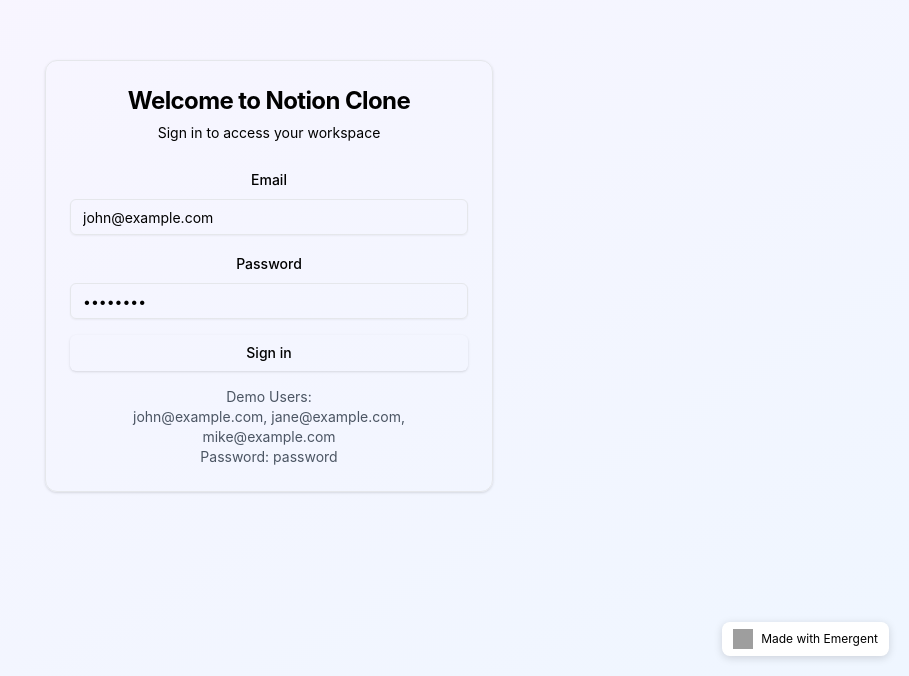
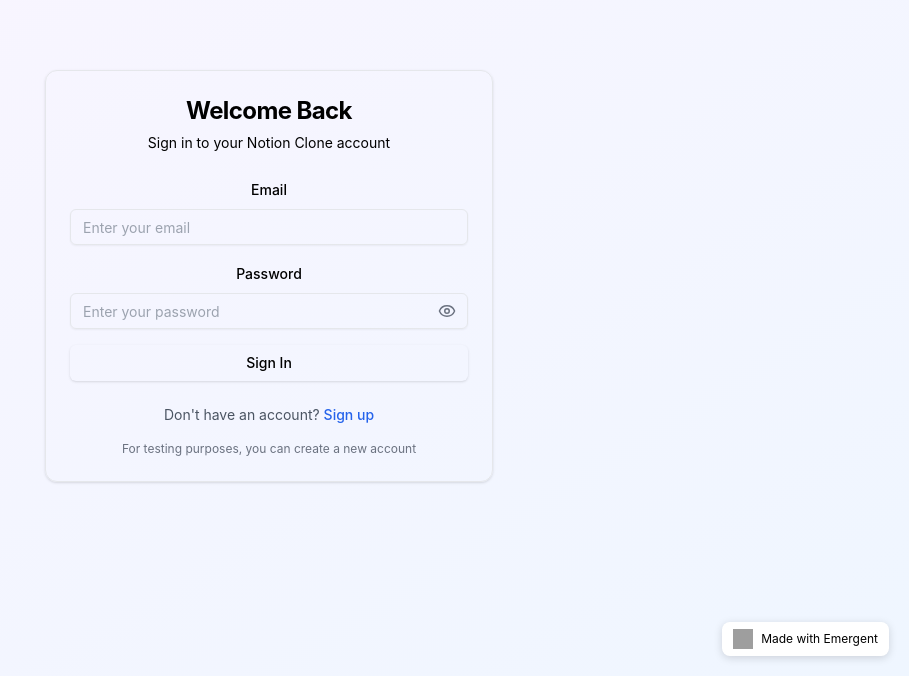
Before and after one commit to Gokul0616/marker2, a React (Create React App) app in the folder frontend/: page /login in a window 1280 px wide. Shown: the part 124-800 px from the top of the page, without its empty margins (371-1280 px from the left). Built offline with nearby package versions, Linux system fonts and the light colour scheme; grey boxes are pictures that could not be loaded.

Commit message:
auto-commit for bc28937d-f6b0-4767-9e41-1aaa859007a3

```diff
--- a/frontend/src/pages/LoginPage.js
+++ b/frontend/src/pages/LoginPage.js
@@ -6,12 +6,17 @@ import { Input } from '../components/ui/input';
 import { Label } from '../components/ui/label';
 import { Card, CardContent, CardDescription, CardHeader, CardTitle } from '../components/ui/card';
 import { toast } from 'sonner';
+import MFAVerification from '../components/MFA/MFAVerification';
+import { Eye, EyeOff } from 'lucide-react';
 
 const LoginPage = () => {
-  const [email, setEmail] = useState('john@example.com');
-  const [password, setPassword] = useState('password');
+  const [email, setEmail] = useState('');
+  const [password, setPassword] = useState('');
+  const [showPassword, setShowPassword] = useState(false);
   const [loading, setLoading] = useState(false);
-  const { login } = useAuth();
+  const [mfaRequired, setMfaRequired] = useState(false);
+  const [mfaUserId, setMfaUserId] = useState(null);
+  const { login, verifyMFA } = useAuth();
   const navigate = useNavigate();
 
   const handleSubmit = async (e) => {
@@ -23,6 +28,10 @@ const LoginPage = () => {
     if (result.success) {
       toast.success('Login successful!');
       navigate('/');
+    } else if (result.mfaRequired) {
+      setMfaRequired(true);
+      setMfaUserId(result.userId);
+      toast.info('Please verify with your backup code');
     } else {
       toast.error(result.error || 'Login failed');
     }
@@ -30,13 +39,38 @@ const LoginPage = () => {
     setLoading(false);
   };
 
+  const handleMFASuccess = (response) => {
+    setMfaRequired(false);
+    toast.success('Login successful!');
+    navigate('/');
+  };
+
+  const handleMFACancel = () => {
+    setMfaRequired(false);
+    setMfaUserId(null);
+  };
+
+  const handleRegister = () => {
+    navigate('/register');
+  };
+
+  if (mfaRequired) {
+    return (
+      <MFAVerification
+        userId={mfaUserId}
+        onSuccess={handleMFASuccess}
+        onCancel={handleMFACancel}
+      />
+    );
+  }
+
   return (
     <div className="min-h-screen flex items-center justify-center bg-gradient-to-br from-purple-50 to-blue-50 p-4">
       <Card className="w-full max-w-md">
         <CardHeader className="text-center">
-          <CardTitle className="text-2xl font-bold">Welcome to Notion Clone</CardTitle>
+          <CardTitle className="text-2xl font-bold">Welcome Back</CardTitle>
           <CardDescription>
-            Sign in to access your workspace
+            Sign in to your Notion Clone account
           </CardDescription>
         </CardHeader>
         <CardContent>
@@ -49,28 +83,48 @@ const LoginPage = () => {
                 value={email}
                 onChange={(e) => setEmail(e.target.value)}
                 required
-                placeholder="john@example.com"
+                placeholder="Enter your email"
               />
             </div>
             <div className="space-y-2">
               <Label htmlFor="password">Password</Label>
+              <div className="relative">
                 <Input
                   id="password"
-                type="password"
+                  type={showPassword ? "text" : "password"}
                   value={password}
                   onChange={(e) => setPassword(e.target.value)}
                   required
                   placeholder="Enter your password"
                 />
+                <button
+                  type="button"
+                  onClick={() => setShowPassword(!showPassword)}
+                  className="absolute right-3 top-1/2 transform -translate-y-1/2 text-gray-500 hover:text-gray-700"
+                >
+                  {showPassword ? <EyeOff size={18} /> : <Eye size={18} />}
+                </button>
+              </div>
             </div>
             <Button type="submit" className="w-full" disabled={loading}>
-              {loading ? 'Signing in...' : 'Sign in'}
+              {loading ? 'Signing in...' : 'Sign In'}
             </Button>
           </form>
-          <div className="mt-4 text-center text-sm text-gray-600">
-            <p>Demo Users:</p>
-            <p>john@example.com, jane@example.com, mike@example.com</p>
-            <p>Password: password</p>
+
+          <div className="mt-6 text-center">
+            <p className="text-sm text-gray-600">
+              Don't have an account?{' '}
+              <button
+                onClick={handleRegister}
+                className="text-blue-600 hover:text-blue-800 font-medium"
+              >
+                Sign up
+              </button>
+            </p>
+          </div>
+
+          <div className="mt-4 text-center text-xs text-gray-500">
+            <p>For testing purposes, you can create a new account</p>
           </div>
         </CardContent>
       </Card>
```
Lines whose indentation alone changed are shown as unchanged.
